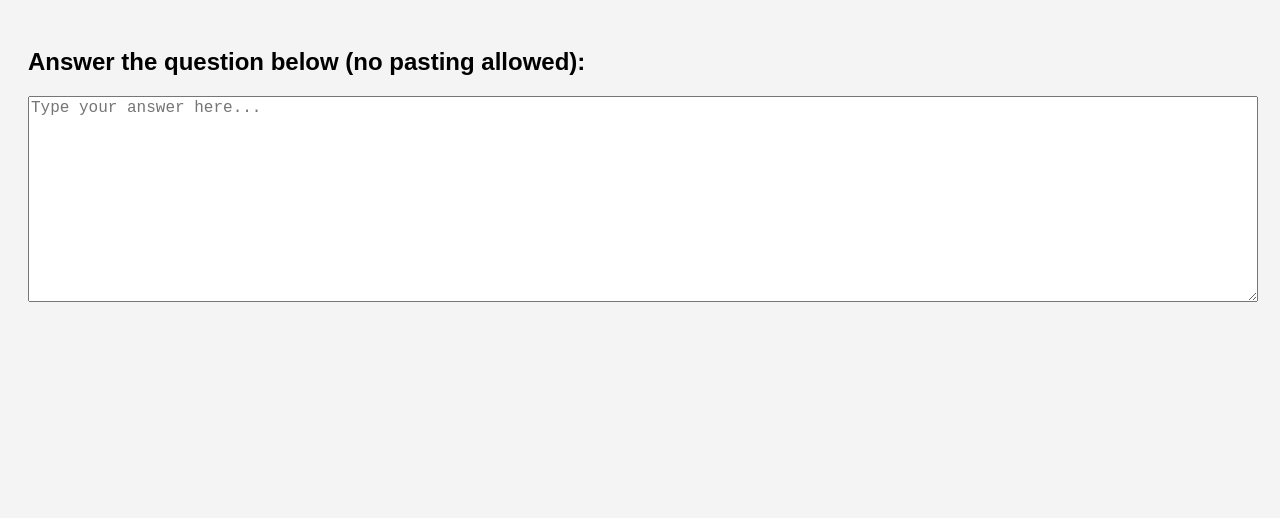
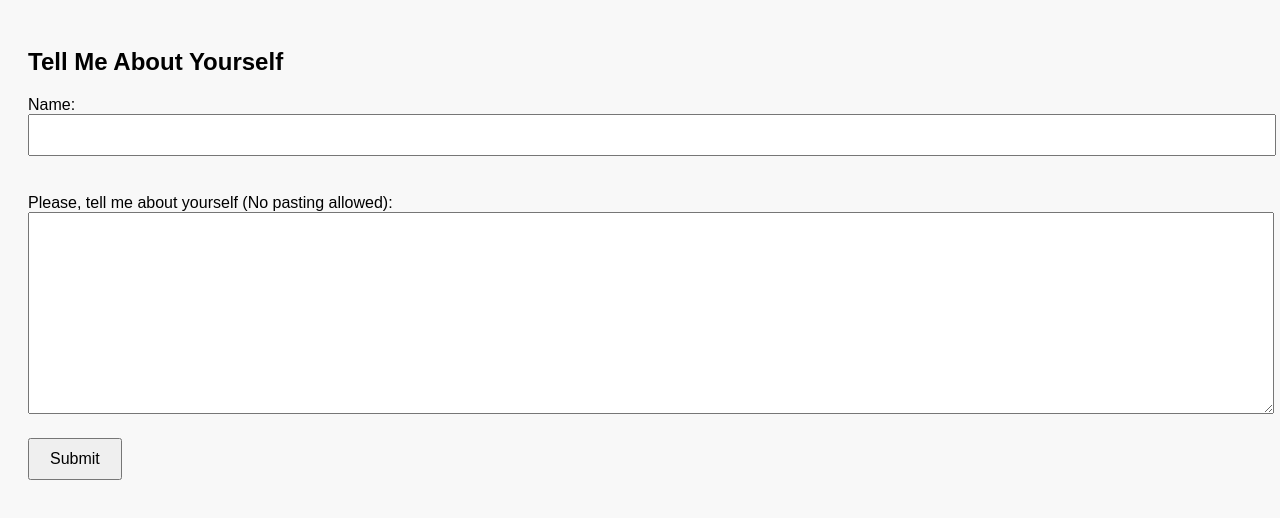
Before and after one commit to szumwalt001/vocab-sort, a plain HTML site: page vocab-sort.html in a window 1280 px wide. Drawn offline with Linux system fonts and the light colour scheme.

Commit message:
GetToKNOWYOU.html

```diff
--- a/vocab-sort.html
+++ b/vocab-sort.html
@@ -2,44 +2,57 @@
 <html lang="en">
 <head>
   <meta charset="UTF-8">
-  <title>Secure Textbox</title>
+  <title>Secure Submission</title>
   <style>
-    textarea {
+    body {
+      font-family: Arial, sans-serif;
+      padding: 20px;
+      background: #f8f8f8;
+    }
+    textarea, input {
       width: 100%;
-      height: 200px;
+      padding: 10px;
       font-size: 16px;
+      margin-bottom: 20px;
     }
-    body {
-      font-family: sans-serif;
-      padding: 20px;
-      background-color: #f4f4f4;
+    button {
+      padding: 10px 20px;
+      font-size: 16px;
+      cursor: pointer;
     }
   </style>
 </head>
 <body>
-  <h2>Answer the question below (no pasting allowed):</h2>
-  <textarea id="secureInput" placeholder="Type your answer here..."></textarea>
+  <h2>Tell Me About Yourself</h2>
+  <form action="https://docs.google.com/forms/d/e/1FAIpQLSeIoViCZYx9whehGe1leOtzOhdDWtQL5PrN_1JKCKnElfi8Mw/formResponse" method="POST" target="hidden_iframe" onsubmit="submitted=true;">
+
+    <label for="name">Name:</label><br>
+    <input type="text" name="entry.957656951" required><br><br>
+
+    <label for="answer">Please, tell me about yourself (No pasting allowed):</label><br>
+    <textarea id="secureInput" name="entry.1209726242" rows="10" required></textarea><br>
+
+    <button type="submit">Submit</button>
+  </form>
+
+  <iframe name="hidden_iframe" id="hidden_iframe" style="display:none;"></iframe>
 
   <script>
     const box = document.getElementById("secureInput");
 
-    // Disable right-click
-    box.addEventListener("contextmenu", function(e) {
-      e.preventDefault();
-    });
-
-    // Disable paste via mouse or keyboard
     box.addEventListener("paste", function(e) {
       e.preventDefault();
       alert("Pasting is disabled. Please type your answer.");
     });
 
-    // Disable drag-drop
     box.addEventListener("drop", function(e) {
       e.preventDefault();
     });
 
-    // Optional: Warn on Ctrl+V or Command+V
+    box.addEventListener("contextmenu", function(e) {
+      e.preventDefault();
+    });
+
     box.addEventListener("keydown", function(e) {
       if ((e.ctrlKey || e.metaKey) && e.key.toLowerCase() === "v") {
         e.preventDefault();
```
